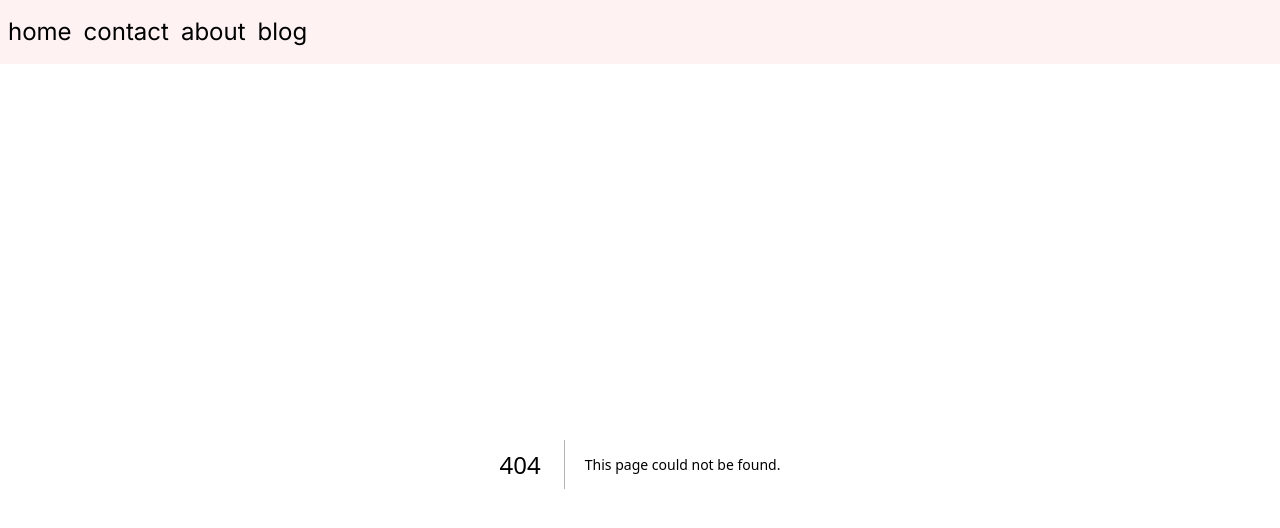
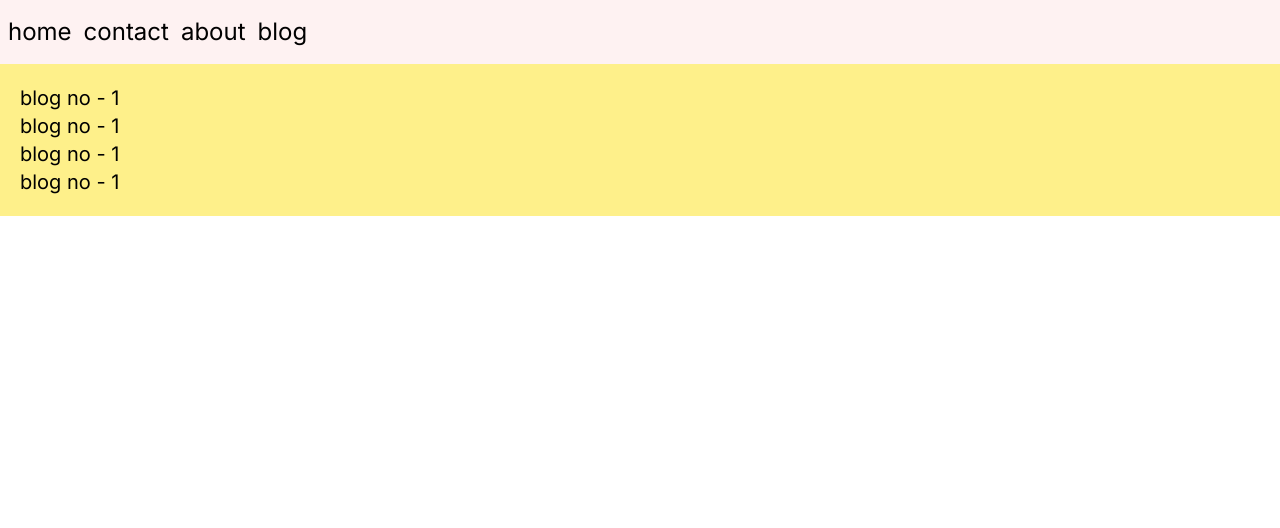
Before and after one commit to MoniruzzamanBillal/nextJs-learning, a Next.js app: page /blogs/1 in a window 1280 px wide. Before the commit this address had no page. Shown: the top 528 px of the page. Built offline with nearby package versions, Linux system fonts and the light colour scheme.

Commit message:
dynamic route added

```diff
--- /dev/null
+++ b/app/blogs/[id]/page.js
@@ -0,0 +1,15 @@
+import React from "react";
+
+const Blog = ({ params }) => {
+  const { id } = params;
+  return (
+    <div className=" bg-yellow-200 p-5 text-xl ">
+      <h1>blog no - {id} </h1>
+      <h1>blog no - {id} </h1>
+      <h1>blog no - {id} </h1>
+      <h1>blog no - {id} </h1>
+    </div>
+  );
+};
+
+export default Blog;
--- a/app/blogs/page.js
+++ b/app/blogs/page.js
@@ -1,3 +1,4 @@
+import Link from "next/link";
 import React from "react";
 
 const Blogs = () => {
@@ -9,6 +10,13 @@ const Blogs = () => {
       <h1>blogs page </h1>
       <h1>blogs page </h1>
       <h1>blogs page </h1>
+
+      <Link href={`/blogs/1`} className=" text-xl p-2 font-medium ">
+        Blog no 1
+      </Link>
+      <Link href={`/blogs/2`} className=" text-xl p-2 font-medium ">
+        Blog no 2
+      </Link>
     </div>
   );
 };
--- a/app/contact/page.js
+++ b/app/contact/page.js
@@ -2,7 +2,7 @@ import React from "react";
 
 const Contact = () => {
   return (
-    <div className=" bg-lime-300 ">
+    <div className=" bg-lime-300  ">
       <h1>Contact us </h1>
       <h1>Contact us </h1>
       <h1>Contact us </h1>
```
